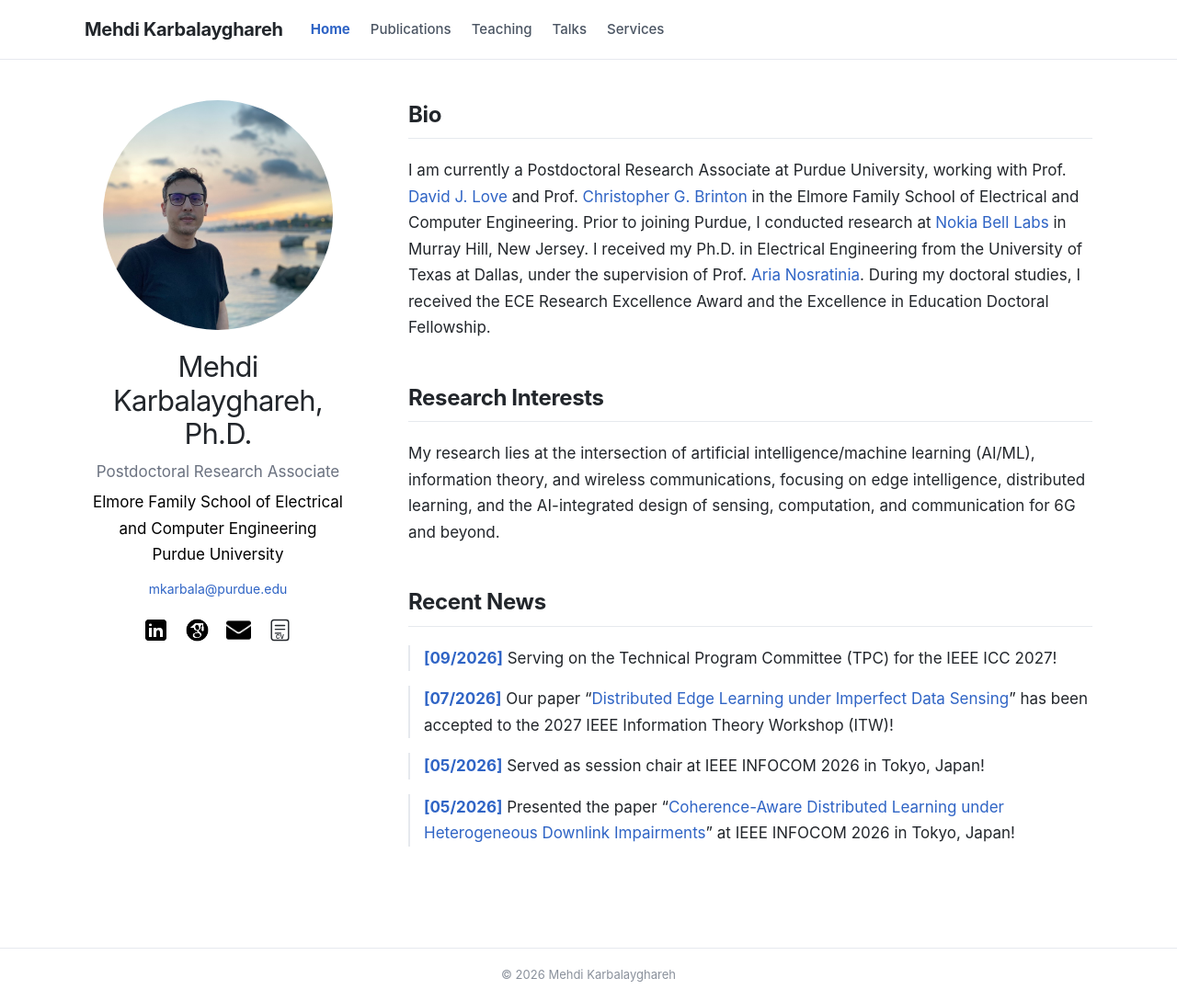
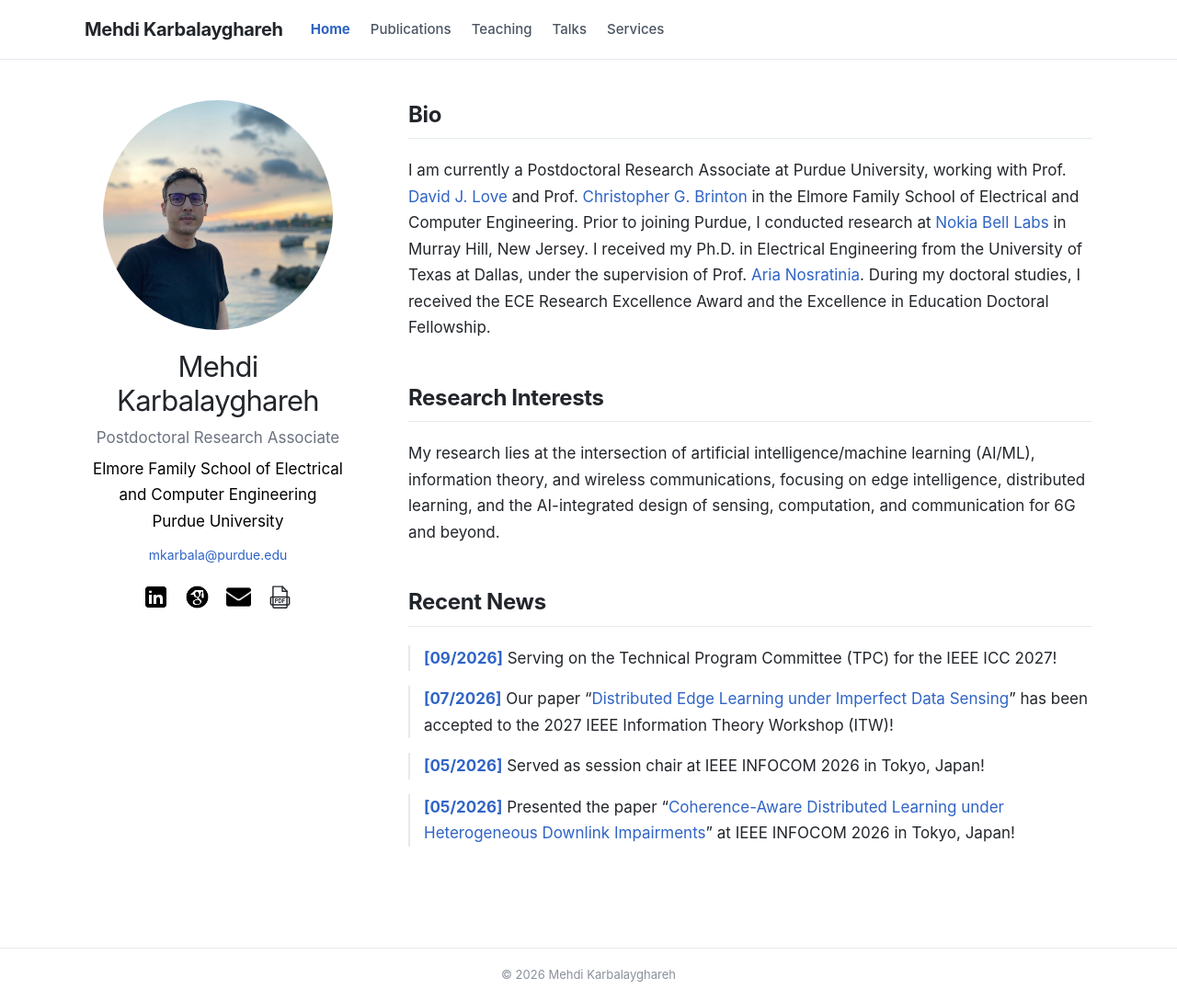
Before and after one commit to mkarbalaygh/mkarbalaygh.github.io, a Jekyll site: the page built from index.md, in a window 1280 px wide and 1089 px high. Shown: the whole window at 92% size. Built offline with Jekyll 4.4.1, drawn with Linux system fonts in a browser that asks for light colours; comment, search, counter and statistics services are not loaded.

Commit message:
Remove degree from profile heading and use PDF document icon

```diff
--- a/index.md
+++ b/index.md
@@ -9,7 +9,7 @@ title: "Home"
          src="/assets/images/52616DFD-22BC-42F9-9AD0-132018D2E23D_1_105_c.jpeg"
          alt="Mehdi Karbalayghareh">
 
-    <h1 class="profile-name">Mehdi Karbalayghareh, Ph.D.</h1>
+    <h1 class="profile-name">Mehdi Karbalayghareh</h1>
     <p class="profile-title">Postdoctoral Research Associate</p>
     <p class="profile-affiliation">Elmore Family School of Electrical and Computer Engineering<br>Purdue University</p>
     <a class="profile-email" href="mailto:mkarbala@purdue.edu">mkarbala@purdue.edu</a>
@@ -26,9 +26,10 @@ title: "Home"
       </a>
       <a href="/files/mehdi-cv.pdf" target="_blank" rel="noopener noreferrer" title="Curriculum Vitae" aria-label="Curriculum Vitae">
         <svg class="profile-cv-icon" viewBox="0 0 32 32" role="img" aria-hidden="true">
-          <rect x="5" y="3" width="22" height="26" rx="3"></rect>
-          <path d="M10 10h12M10 15h12M10 20h7"></path>
-          <text x="16" y="27" text-anchor="middle">CV</text>
+          <path d="M7 2.5h12l6 6v20a1.5 1.5 0 0 1-1.5 1.5h-15A1.5 1.5 0 0 1 7 28.5z"></path>
+          <path d="M19 2.5v6h6"></path>
+          <rect class="profile-cv-icon-label-bg" x="4" y="16" width="24" height="10" rx="1.5"></rect>
+          <text x="16" y="23.2" text-anchor="middle">PDF</text>
         </svg>
       </a>
     </div>
```
